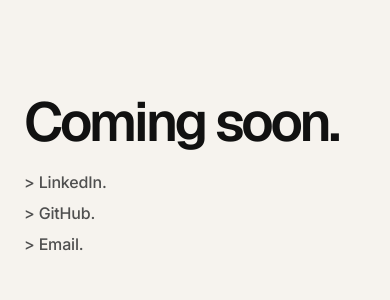
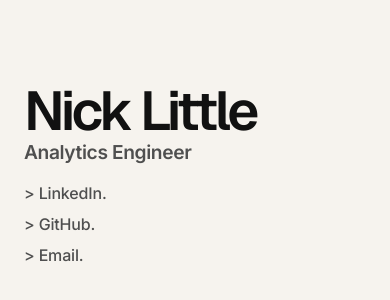
Before and after one commit to nickmlittle/nick-little, a plain HTML site: page index.html in a window 390 px wide. Shown: the part 114-414 px from the top of the page. Drawn offline with nearby package versions, Linux system fonts and the light colour scheme.

Commit message:
add name and adjust padding and font weight of h2

```diff
--- a/index.html
+++ b/index.html
@@ -16,7 +16,8 @@
 <body>
   <main class="page">
     <div class="content">
-      <h1>Coming soon.</h1>
+      <h1>Nick Little</h1>
+      <h2>Analytics Engineer</h2>
 
       <nav class="links" aria-label="Contact links">
         <a href="https://www.linkedin.com/in/nickmlittle/" target="_blank" rel="noreferrer">> LinkedIn.</a>
--- a/styles.css
+++ b/styles.css
@@ -40,17 +40,19 @@
   flex-direction: column;
   align-items: flex-start;
   max-width: 32rem;
-  gap: 2rem;
+  gap: 0;
 }
 
 h1,
+h2,
 .links a {
   opacity: 0;
   transform: translateY(6px);
   animation: content-reveal 650ms cubic-bezier(0.22, 1, 0.36, 1) forwards;
 }
 
-h1 {
+h1,
+h2 {
   animation-delay: 0ms;
 }
 
@@ -82,7 +84,18 @@
   line-height: 0.92;
 }
 
+h2 {
+  margin: 0.35rem 0 0;
+  color: var(--muted);
+  font-family: "Inter", -apple-system, BlinkMacSystemFont, "Segoe UI", sans-serif;
+  font-size: clamp(1.2rem, 2.4vw, 1.65rem);
+  font-weight: 600;
+  letter-spacing: -0.02em;
+  line-height: 1.15;
+}
+
 .links {
+  margin-top: 1.6rem;
   display: grid;
   gap: 0.8rem;
   justify-items: start;
@@ -117,7 +130,7 @@
   }
 
   .content {
-    gap: 1.5rem;
+    gap: 0;
   }
 
   h1 {
@@ -125,13 +138,19 @@
     line-height: 0.95;
   }
 
+  h2 {
+    margin-top: 0.25rem;
+  }
+
   .links {
+    margin-top: 1.25rem;
     gap: 0.7rem;
   }
 }
 
 @media (prefers-reduced-motion: reduce) {
   h1,
+  h2,
   .links a {
     opacity: 1;
     transform: none;
```
